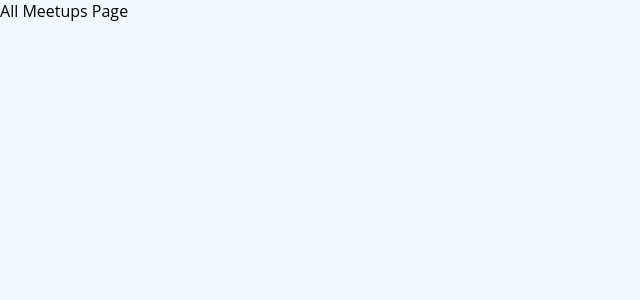
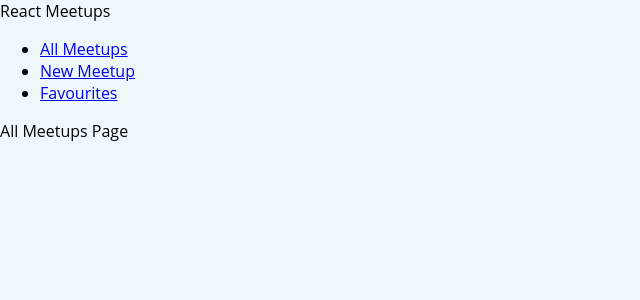
Before and after one commit to AdleeAfif/MeetingMakerJS, a React (Create React App) app: page / in a window 1280 px wide. Shown: the top 300 px of the page, without its empty margins (0-640 px from the left). Built offline with nearby package versions, Linux system fonts and the light colour scheme.

Commit message:
Navigate to other pages with links

```diff
--- a/src/App.js
+++ b/src/App.js
@@ -3,10 +3,12 @@
 import AllMeetups from './pages/AllMeetups';
 import NewMeetup from './pages/NewMeetup';
 import Favourites from './pages/Favourites';
+import MainNavigation from './layout/MainNavigation';
 
 function App() {
   return (
     <div>
+      <MainNavigation />
       <Routes>
         <Route path="/" element={<AllMeetups />} />
         <Route path="/new-meetup" element={<NewMeetup />} />
--- /dev/null
+++ b/src/layout/MainNavigation.js
@@ -0,0 +1,24 @@
+import { Link } from 'react-router-dom';
+
+function MainNavigation() {
+    return <header>
+        <div>
+            React Meetups
+        </div>
+        <nav>
+            <ul>
+                <li>
+                    <Link to='/'>All Meetups</Link>
+                </li>
+                <li>
+                    <Link to='/new-meetup'>New Meetup</Link>
+                </li>
+                <li>
+                    <Link to='/favourites'>Favourites</Link>
+                </li>
+            </ul>
+        </nav>
+    </header>
+}
+
+export default MainNavigation;
```
